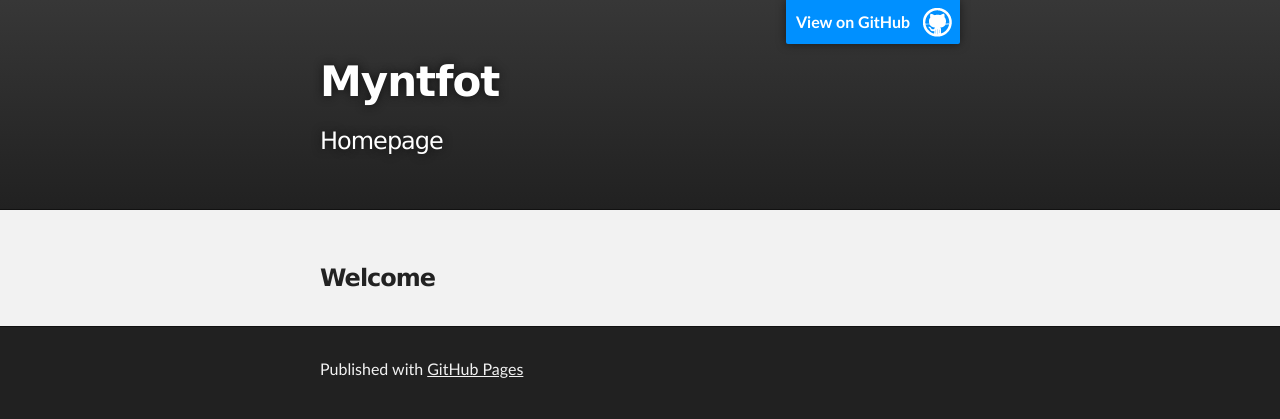
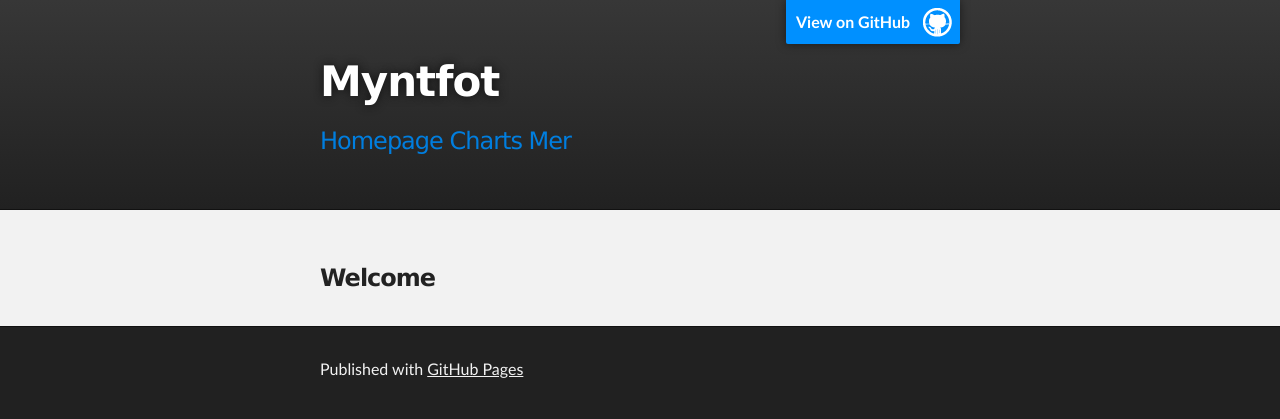
Before and after one commit to myntfot/myntfot.github.io, a plain HTML site: page index.html in a window 1280 px wide. Drawn offline with Linux system fonts and the light colour scheme.

Commit message:
Update index.html

```diff
--- a/index.html
+++ b/index.html
@@ -19,7 +19,11 @@
           <a id="forkme_banner" href="https://github.com/myntfot">View on GitHub</a>
 
           <h1 id="project_title">Myntfot</h1>
-          <h2 id="project_tagline">Homepage</h2>
+          <h2 id="project_tagline">
+            <a href="http://www.myntfot.com/">Homepage</a>
+            <a href="http://www.myntfot.com/charts">Charts</a>
+            <a href="http://www.myntfot.com/mer">Mer</a>
+          </h2>
 
         </header>
     </div>
@@ -28,7 +32,8 @@
     <div id="main_content_wrap" class="outer">
       <section id="main_content" class="inner">
         <h3>
-<a name="welcome" class="anchor" href="#welcome"><span class="octicon octicon-link"></span></a>Welcome</h3>
+          <a name="welcome" class="anchor" href="#welcome"><span class="octicon octicon-link"></span></a>Welcome
+        </h3>
       </section>
     </div>
 
```
